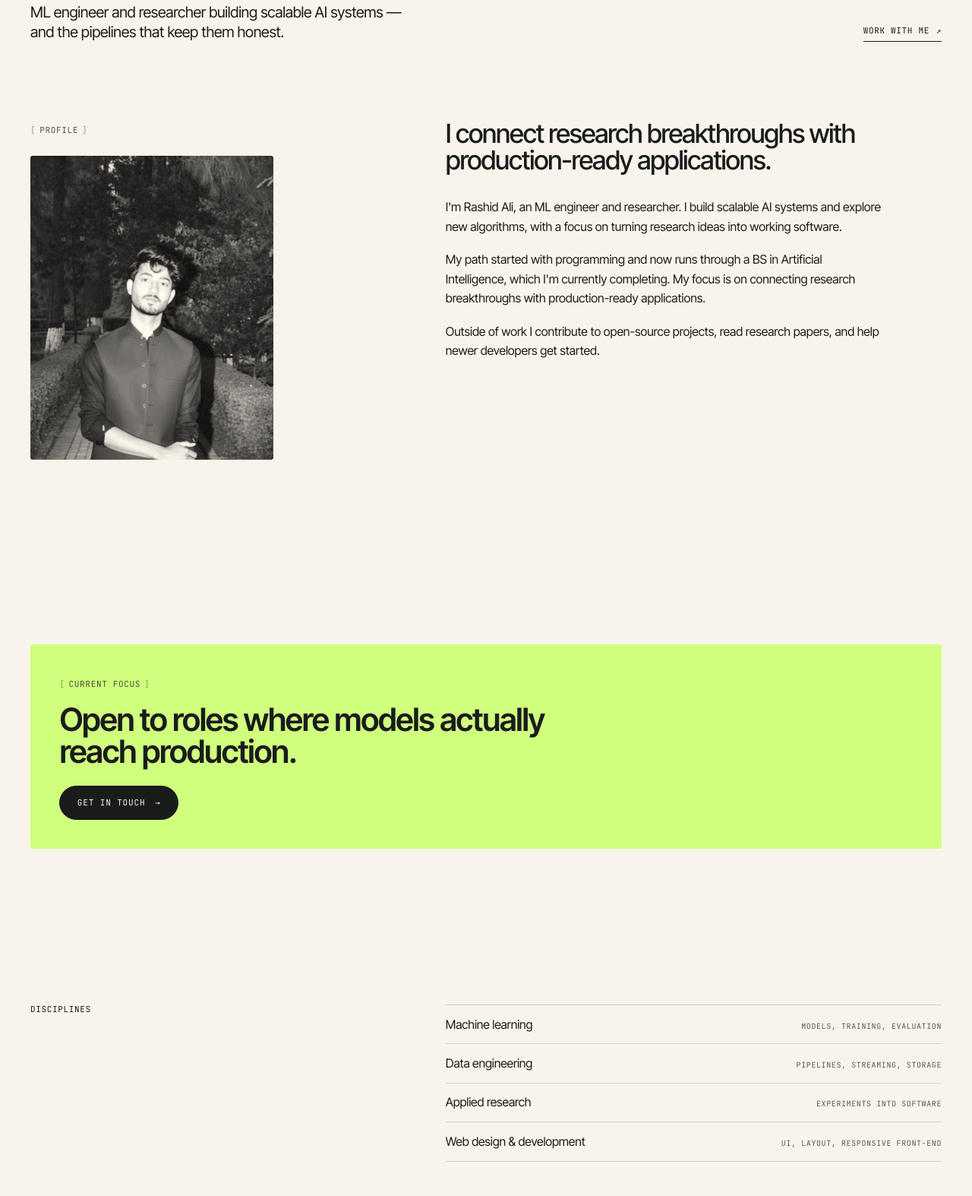
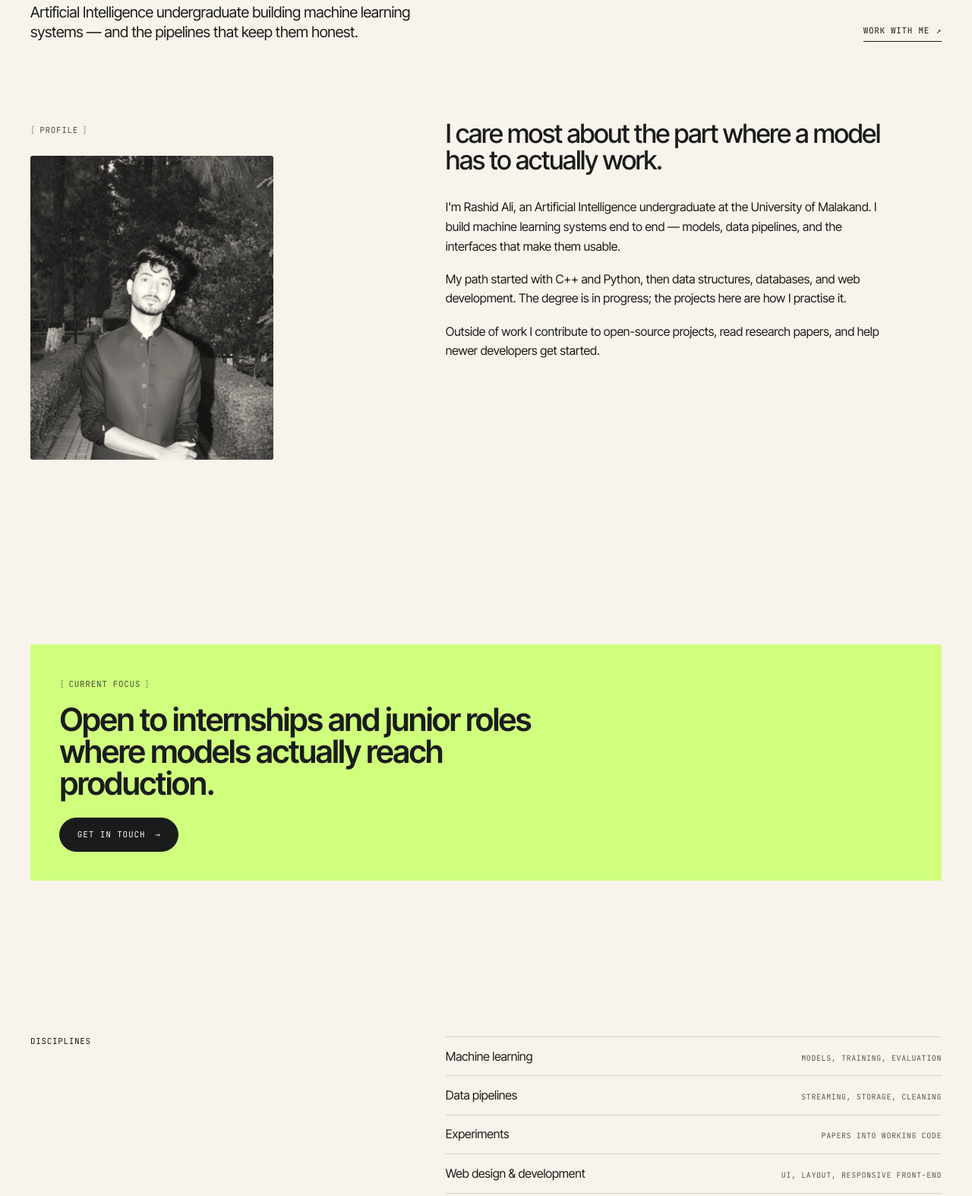
Before and after one commit to rashidsami10000-afk/portfolio, an Astro site: page /portfolio/about in a window 1280 px wide. Shown: the part 464-2038 px from the top of the page at 76% size. Built offline with nearby package versions, Linux system fonts and the light colour scheme; Astro itself is replaced by a stand-in of ours.

Commit message:
Reposition copy around AI undergraduate framing

```diff
--- a/src/components/Footer.astro
+++ b/src/components/Footer.astro
@@ -25,8 +25,8 @@ const year = new Date().getFullYear();
 
       <div>
         <p class="copy" style="max-width:34ch">
-          Have a problem worth solving? I'm open to roles and collaborations in machine
-          learning, data engineering, and applied research.
+          Have a problem worth solving? I'm open to internships, junior roles, and
+          collaborations in machine learning and data.
         </p>
         <ul class="footer-links" style="margin-top:1.5rem">
           <li><a href={github} target="_blank" rel="noopener noreferrer">GitHub</a></li>
--- a/src/components/Layout.astro
+++ b/src/components/Layout.astro
@@ -10,7 +10,7 @@ export interface Props {
   description?: string;
 }
 
-const { title, description = 'Portfolio of Rashid Ali, an ML engineer and researcher building practical, research-informed AI systems.' } = Astro.props;
+const { title, description = 'Portfolio of Rashid Ali, an Artificial Intelligence undergraduate building machine learning systems end to end.' } = Astro.props;
 const canonical = new URL(Astro.url.pathname, Astro.site).href;
 const ogImage = new URL(withBase('/og-image.svg'), Astro.site).href;
 ---
--- a/src/pages/about.astro
+++ b/src/pages/about.astro
@@ -9,12 +9,12 @@ import { skillGroups } from '../data/skills';
 
 const disciplines = [
   { name: 'Machine learning', detail: 'Models, training, evaluation' },
-  { name: 'Data engineering', detail: 'Pipelines, streaming, storage' },
-  { name: 'Applied research', detail: 'Experiments into software' },
+  { name: 'Data pipelines', detail: 'Streaming, storage, cleaning' },
+  { name: 'Experiments', detail: 'Papers into working code' },
   { name: 'Web design & development', detail: 'UI, layout, responsive front-end' },
 ];
 ---
-<Layout title="About — Rashid Ali" description="About Rashid Ali, ML engineer and researcher.">
+<Layout title="About — Rashid Ali" description="About Rashid Ali, an Artificial Intelligence undergraduate building machine learning systems.">
   <section class="page-hero">
     <div class="shell">
       <div class="hero__top">
@@ -26,8 +26,8 @@ const disciplines = [
 
       <div class="page-hero__row" style="margin-top:var(--space-sm)">
         <p class="lede" data-reveal>
-          ML engineer and researcher building scalable AI systems — and the pipelines that
-          keep them honest.
+          Artificial Intelligence undergraduate building machine learning systems — and the
+          pipelines that keep them honest.
         </p>
         <a class="text-link" href={withBase('/contact')}>
           Work with me <span aria-hidden="true">&#8599;</span>
@@ -57,19 +57,18 @@ const disciplines = [
 
       <div>
         <h2 id="profile-heading" class="statement" style="font-size:clamp(1.4rem,2.7vw,2.2rem)" data-reveal>
-          I connect research breakthroughs with production-ready applications.
+          I care most about the part where a model has to actually work.
         </h2>
 
         <div style="margin-top:2rem; --d:1" data-reveal>
           <p class="copy">
-            I'm Rashid Ali, an ML engineer and researcher. I build scalable AI systems and
-            explore new algorithms, with a focus on turning research ideas into working
-            software.
+            I'm Rashid Ali, an Artificial Intelligence undergraduate at the University of
+            Malakand. I build machine learning systems end to end — models, data pipelines,
+            and the interfaces that make them usable.
           </p>
           <p class="copy">
-            My path started with programming and now runs through a BS in Artificial
-            Intelligence, which I'm currently completing. My focus is on connecting
-            research breakthroughs with production-ready applications.
+            My path started with C++ and Python, then data structures, databases, and web
+            development. The degree is in progress; the projects here are how I practise it.
           </p>
           <p class="copy">
             Outside of work I contribute to open-source projects, read research papers, and
@@ -85,7 +84,7 @@ const disciplines = [
       <div class="panel panel--lime" data-reveal>
         <MicroLabel text="Current focus" />
         <h2 id="focus-heading" class="display-3" style="max-width:26ch;margin-top:1rem">
-          Open to roles where models actually reach production.
+          Open to internships and junior roles where models actually reach production.
         </h2>
         <p style="margin-top:1.5rem">
           <a class="btn btn--solid" href={withBase('/contact')}>
--- a/src/pages/index.astro
+++ b/src/pages/index.astro
@@ -20,12 +20,12 @@ const services = [
     description: 'Model design, training, evaluation and deployment — from first experiment to production.',
   },
   {
-    title: 'Data Engineering',
-    description: 'Pipelines, streaming systems and the infrastructure that keeps models fed with clean data.',
+    title: 'Data pipelines',
+    description: 'Streaming, storage, and the plumbing that keeps models fed with clean data.',
   },
   {
-    title: 'Applied Research',
-    description: 'Reading papers, running experiments and turning findings into software people can use.',
+    title: 'Experiments',
+    description: 'Reading papers, testing ideas, and turning findings into working code.',
   },
   {
     title: 'Web design & development',
@@ -41,8 +41,8 @@ const facts = [
 ];
 ---
 <Layout
-  title="Rashid Ali — ML Engineer & Researcher"
-  description="Portfolio of Rashid Ali, an ML engineer and researcher building practical, research-informed AI systems."
+  title="Rashid Ali — Artificial Intelligence Undergraduate"
+  description="Portfolio of Rashid Ali, an Artificial Intelligence undergraduate building machine learning systems end to end."
 >
   <!-- Hero -->
   <section class="hero grain" aria-labelledby="hero-heading">
@@ -50,7 +50,7 @@ const facts = [
 
     <div class="shell hero__inner">
       <div class="hero__top">
-        <MicroLabel text="ML engineer &amp; researcher" />
+        <MicroLabel text="Artificial Intelligence undergraduate" />
         <span class="mono muted">Portfolio / 2026</span>
       </div>
 
@@ -64,8 +64,8 @@ const facts = [
 
       <div class="hero__bottom">
         <p class="lede" data-reveal style="--d:3">
-          I build real-world AI systems — from data pipelines to models in production,
-          grounded in research and measured against reality.
+          I build machine learning systems end to end — the models, the data pipelines
+          behind them, and the interfaces that make them usable.
         </p>
         <div class="hero__actions" data-reveal style="--d:4">
           <a class="btn btn--light" href={withBase('/projects')}>
@@ -80,8 +80,8 @@ const facts = [
       <div class="hero__meta" data-reveal style="--d:5">
         <ul class="mono">
           <li>Machine learning</li>
-          <li>Data engineering</li>
-          <li>Applied research</li>
+          <li>Data pipelines</li>
+          <li>Web interfaces</li>
         </ul>
         <span class="mono hero__scroll">Scroll</span>
       </div>
@@ -167,14 +167,14 @@ const facts = [
 
       <div data-reveal style="--d:1">
         <p class="copy">
-          I'm Rashid Ali, an ML engineer and researcher. I build scalable AI systems and
-          explore new algorithms, with a focus on turning research ideas into working
-          software.
+          I'm Rashid Ali, an Artificial Intelligence undergraduate. I build machine learning
+          systems and the data pipelines around them, and I'm most interested in the point
+          where a model stops being a notebook and starts being something people use.
         </p>
         <p class="copy">
-          My path started with programming and now runs through a BS in Artificial
-          Intelligence, which I'm currently completing. My focus is on connecting research
-          breakthroughs with production-ready applications.
+          My path started with C++ and Python, and now runs through a BS in Artificial
+          Intelligence at the University of Malakand, which I'm completing. The work here is
+          built alongside that coursework.
         </p>
         <p style="margin-top:1.5rem">
           <a class="text-link" href={withBase('/about')}>
--- a/src/pages/projects/index.astro
+++ b/src/pages/projects/index.astro
@@ -26,8 +26,8 @@ const count = String(projects.length).padStart(2, '0');
 
       <div class="page-hero__row" style="margin-top:var(--space-sm)">
         <p class="lede" data-reveal>
-          A selection of projects spanning machine learning, data pipelines, and applied
-          research.
+          A selection of projects spanning machine learning, data pipelines, and web
+          development.
         </p>
         <a class="text-link" href={withBase('/contact')}>
           Start a conversation <span aria-hidden="true">&#8599;</span>
--- a/src/pages/resume.astro
+++ b/src/pages/resume.astro
@@ -26,8 +26,8 @@ const snapshot = [
 
       <div class="page-hero__row" style="margin-top:var(--space-sm)">
         <p class="lede" data-reveal>
-          Artificial Intelligence undergraduate and ML engineer. The full resume is
-          available as a PDF.
+          Artificial Intelligence undergraduate building machine learning systems. The full
+          resume is available as a PDF.
         </p>
         <div class="resume-actions">
           <a class="btn btn--solid" href={withBase('/assets/resume.pdf')} download>
```
Also changed, not shown: README.md.
